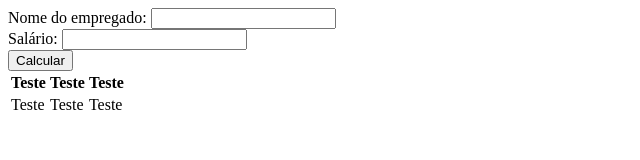
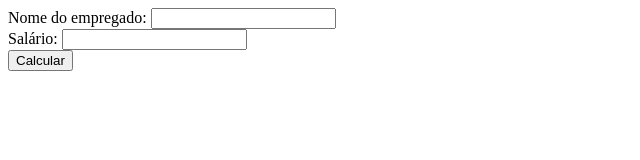
Before and after one commit to Koikorn/gerador-folha-pagamento, a plain HTML site: page index.html in a window 1280 px wide. Shown: the whole page, without its empty margins (0-640 px from the left). Drawn offline with Linux system fonts and the light colour scheme.

Commit message:
Pequenos ajustes no códigos

```diff
--- a/index.html
+++ b/index.html
@@ -19,18 +19,7 @@
             </form>
         </div>
         <div id="result-folha">
-            <table>
-                <tr>
-                    <th>Teste</th>
-                    <th>Teste</th>
-                    <th>Teste</th>
-                </tr>
-                <tr>
-                    <td>Teste</td>
-                    <td>Teste</td>
-                    <td>Teste</td>
-                </tr>
-            </table>
+
         </div>
     </div>
     <script src="js/proventos.js"></script>
--- a/js/folha.js
+++ b/js/folha.js
@@ -43,7 +43,12 @@ function mostrarFolha(object) {
             <td>${object.desconto.irrf}</td>
         </tr>
         <tr>
-            <td>INSS</td>
+            <td></td>
+            <td>total dos proventos</td>
+            <td>total dos descontos</td>
+        </tr>
+        <tr>
+            <td></td>
             <td>${object.provento.total}</td>
             <td>${object.desconto.total}</td>
         </tr>
@@ -52,6 +57,5 @@ function mostrarFolha(object) {
             <td>Salário Líquido</td>
             <td>${object.salarioLiquido}</td>
         </tr>
-    </table>
-    `
+    </table>`
 }
```
